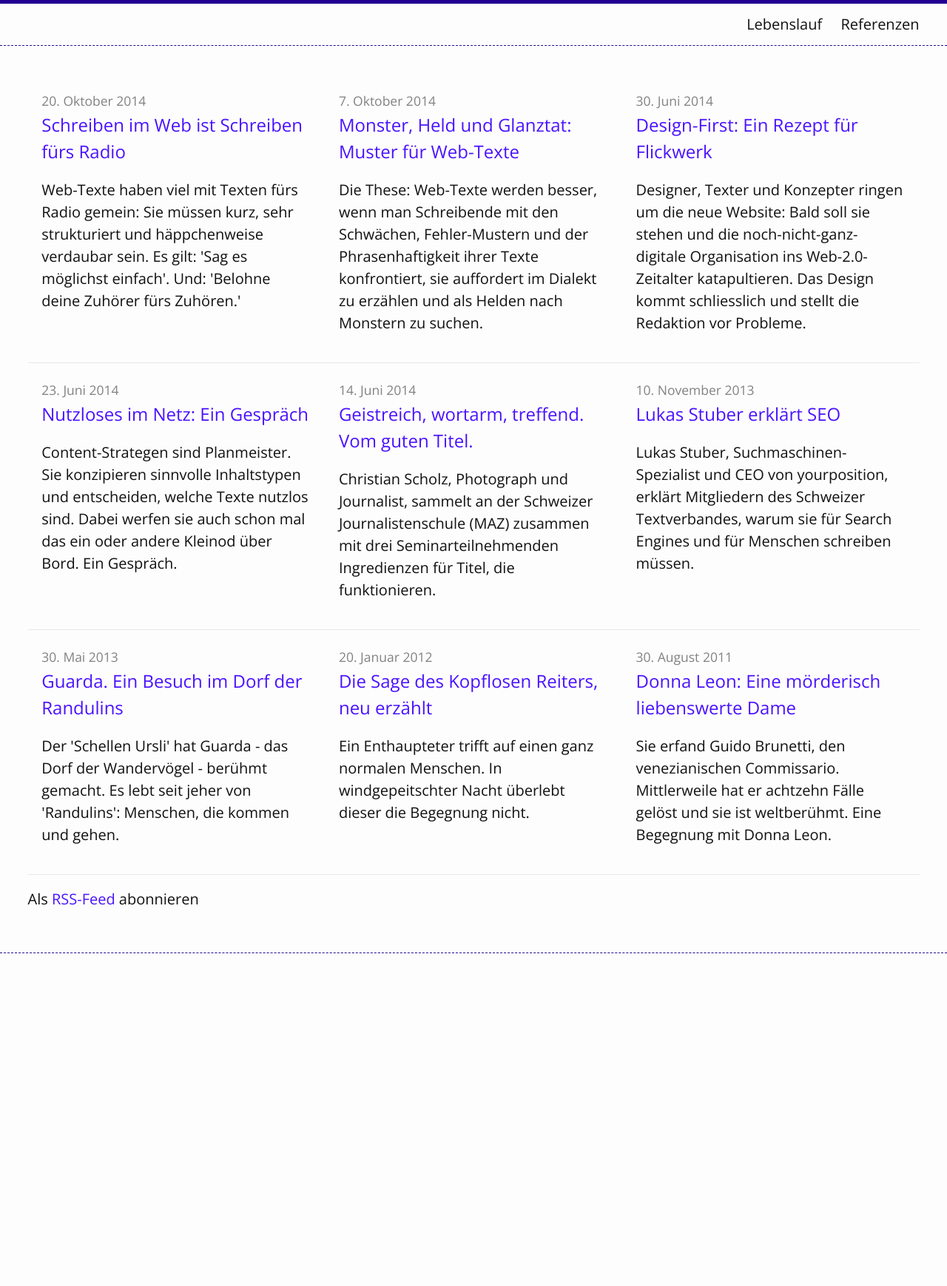
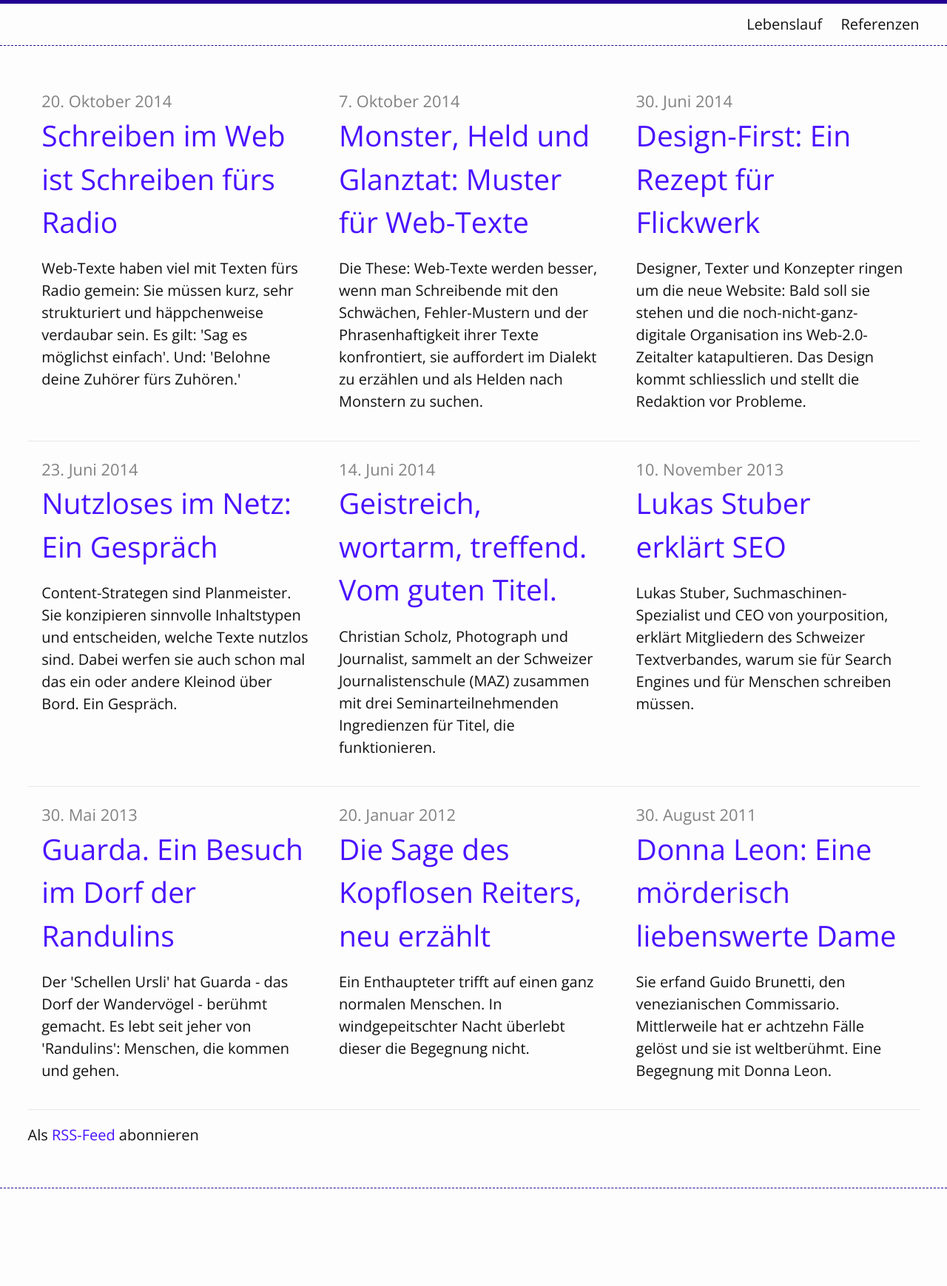
Before and after one commit to tschannes/tschannes.github.com, a Jekyll site: the page built from index.html, in a window 1280 px wide. Shown: the whole page at 74% size. Built offline with Jekyll 4.4.1, drawn with Linux system fonts in a browser that asks for light colours; before the commit the page ends 1420 px from its top, so only the background shows below that.

Commit message:
post-title and post-meta adjusted

```diff
--- a/_sass/_layout.scss
+++ b/_sass/_layout.scss
@@ -163,13 +163,13 @@
 }
 
 .post-meta {
-    font-size: $small-font-size;
+    font-size: 1.09375em;
     color: $grey-color;
 }
 
 .post-link {
     display: block;
-    font-size: 24px;
+    font-size: 1.3em;
 }
 
 
```
